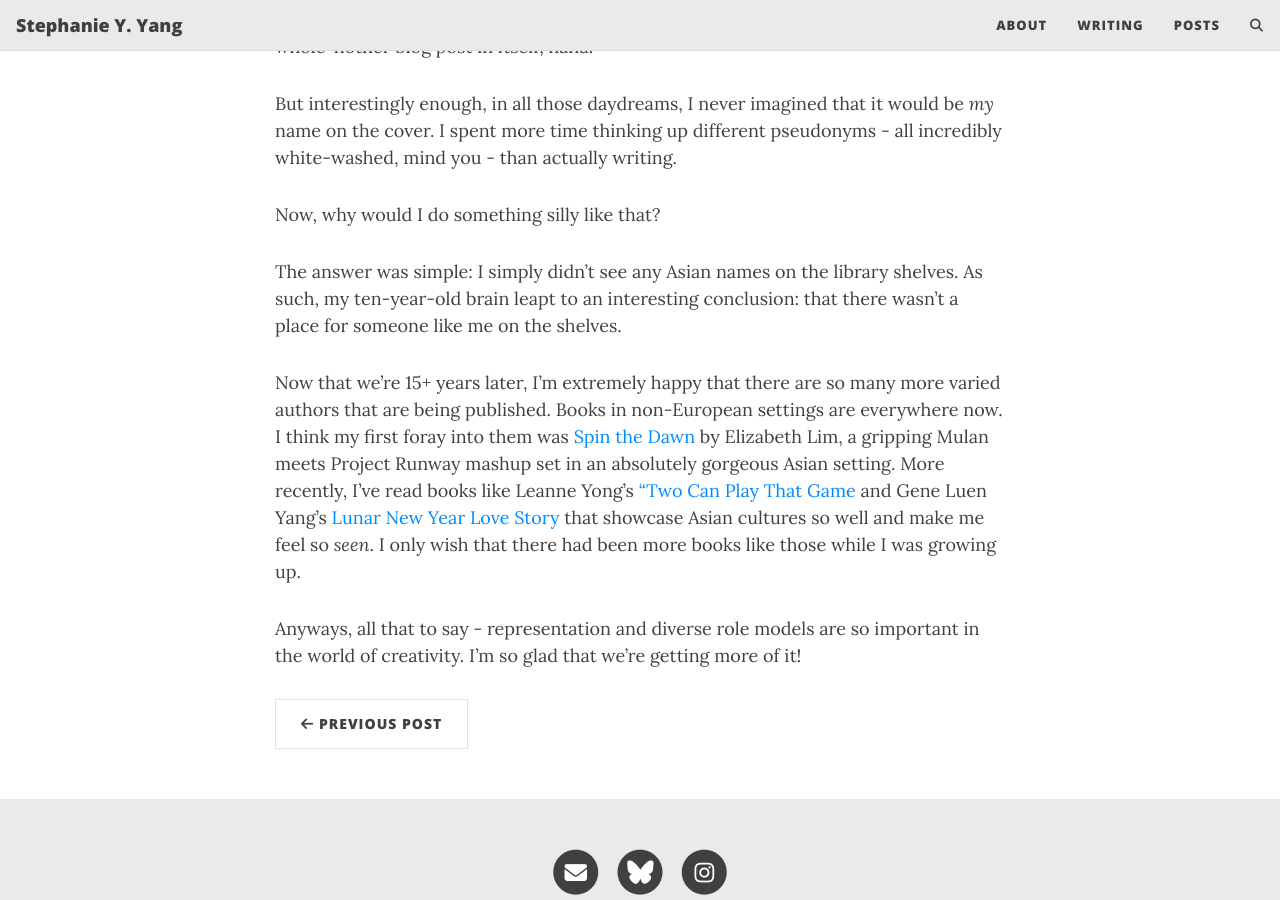
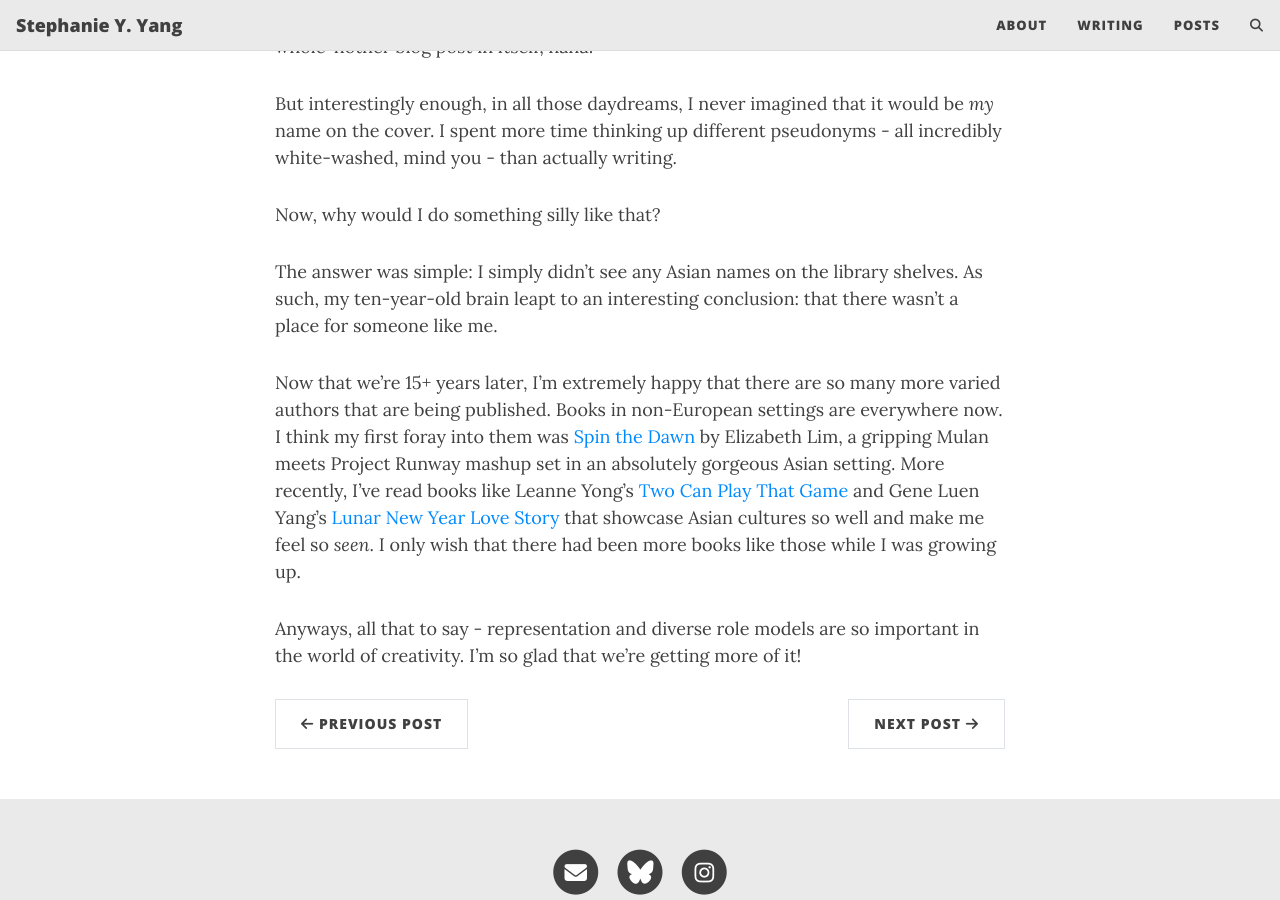
Before and after one commit to syangaskhan/syangaskhan.github.io, a Jekyll site: the page built from _posts/2026-01-11-diversity-in-publishing.md, in a window 1280 px wide and 900 px high, scrolled down 403 px. Built offline with Jekyll 4.4.1, drawn with Linux system fonts in a browser that asks for light colours; comment, search, counter and statistics services are not loaded.

Commit message:
February post

```diff
--- a/_posts/2026-01-11-diversity-in-publishing.md
+++ b/_posts/2026-01-11-diversity-in-publishing.md
@@ -12,8 +12,8 @@
 
 Now, why would I do something silly like that?
 
-The answer was simple: I simply didn't see any Asian names on the library shelves. As such, my ten-year-old brain leapt to an interesting conclusion: that there wasn't a place for someone like me on the shelves.
+The answer was simple: I simply didn't see any Asian names on the library shelves. As such, my ten-year-old brain leapt to an interesting conclusion: that there wasn't a place for someone like me.
 
-Now that we're 15+ years later, I'm extremely happy that there are so many more varied authors that are being published. Books in non-European settings are everywhere now. I think my first foray into them was [Spin the Dawn](https://app.thestorygraph.com/books/bfb62cf1-3ab3-4d09-9ea6-f8cd52df0daf) by Elizabeth Lim, a gripping Mulan meets Project Runway mashup set in an absolutely gorgeous Asian setting. More recently, I've read books like Leanne Yong's ["Two Can Play That Game](https://app.thestorygraph.com/books/66f69d63-2327-45af-98cf-ee5f391bceb6) and Gene Luen Yang's [Lunar New Year Love Story](https://app.thestorygraph.com/books/c9ed1ac4-3cc4-443c-a857-c7c7de3a6981) that showcase Asian cultures so well and make me feel so _seen_. I only wish that there had been more books like those while I was growing up.
+Now that we're 15+ years later, I'm extremely happy that there are so many more varied authors that are being published. Books in non-European settings are everywhere now. I think my first foray into them was [Spin the Dawn](https://app.thestorygraph.com/books/bfb62cf1-3ab3-4d09-9ea6-f8cd52df0daf) by Elizabeth Lim, a gripping Mulan meets Project Runway mashup set in an absolutely gorgeous Asian setting. More recently, I've read books like Leanne Yong's [Two Can Play That Game](https://app.thestorygraph.com/books/66f69d63-2327-45af-98cf-ee5f391bceb6) and Gene Luen Yang's [Lunar New Year Love Story](https://app.thestorygraph.com/books/c9ed1ac4-3cc4-443c-a857-c7c7de3a6981) that showcase Asian cultures so well and make me feel so _seen_. I only wish that there had been more books like those while I was growing up.
 
 Anyways, all that to say - representation and diverse role models are so important in the world of creativity. I'm so glad that we're getting more of it!
```
Also changed, not shown: _posts/2026-02-20-losing-an-identity.md (added, +17 -0 lines), index.md (+1 -1 lines).
